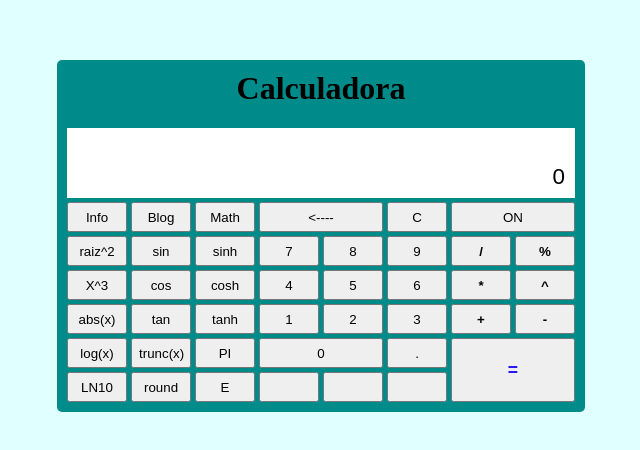
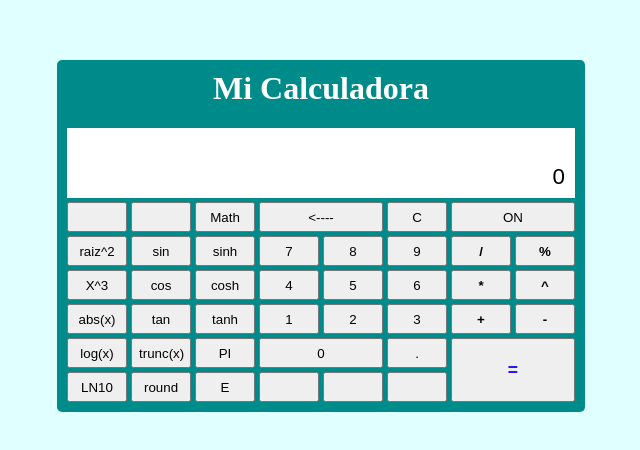
Before and after one commit to RonnyChamba/Calculadora, a plain HTML site: page index.html in a window 1280 px wide. Shown: the part 164-614 px from the top of the page, without its empty margins (319-959 px from the left). Drawn offline with Linux system fonts and the light colour scheme; some icons are missing.

Commit message:
cambios fin

```diff
--- a/index.html
+++ b/index.html
@@ -11,7 +11,7 @@
   <body>
     <div class="container">
       <div class="content">
-        <h1 class="title">Calculadora</h1>
+        <h1 class="title">Mi Calculadora</h1>
         <div class="calculadora">
           <!-- Fila uno -->
           <div class="mostrar">
@@ -32,8 +32,8 @@
           </div>
 
           <!-- Fila dos -->
-          <button class="btn btn--info" data-value="info">Info</button>
-          <button class="btn btn--link" data-value="https://ronnyrene.blogspot.com/">Blog</button>
+          <button class="btn icon-user btn--info" data-value="info"></button>
+          <button class="btn icon-blogger btn--link" data-value="https://ronnyrene.blogspot.com/"></button>
           <button class="btn btn--link" data-value="https://developer.mozilla.org/es/docs/Web/JavaScript/Reference/Global_Objects/Math">Math</button>
           <button class="btn  btn-span-2 btn--clear" data-value="clear"> &#60----</button>
           <button class="btn btn--reset" data-value="reset">C</button>
--- a/sytle.css
+++ b/sytle.css
@@ -19,6 +19,7 @@ body {
 .title {
   text-align: center;
   margin-top: 0;
+  color: #fff;
 }
 .calculadora {
   display: grid;
@@ -88,8 +89,9 @@ body {
   padding: 10px;
   max-width: 500px;
   width: 500px;
+  border: 3px solid royalblue;
   border-radius: 10px;
-  background-color: violet;
+  background-color: #fff;
 }
 
 .modal__title {
```
